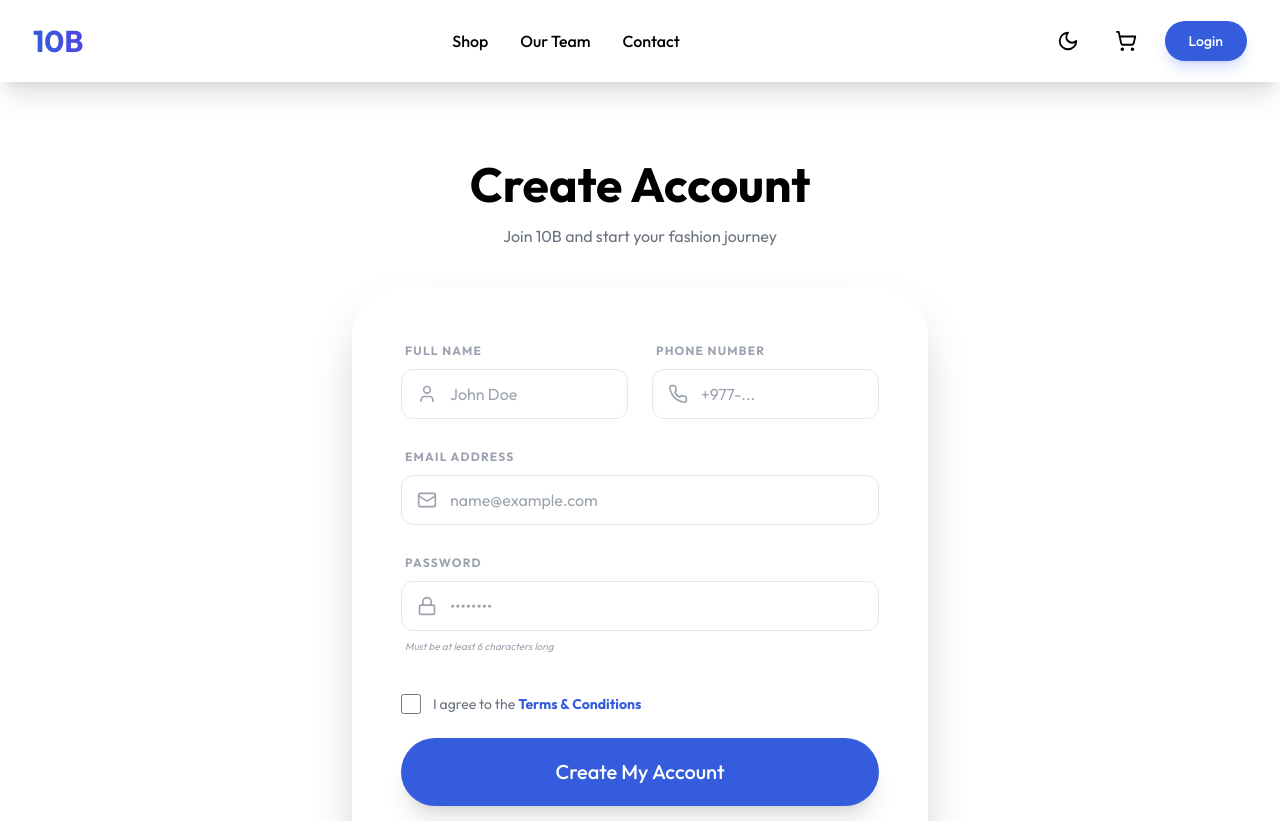
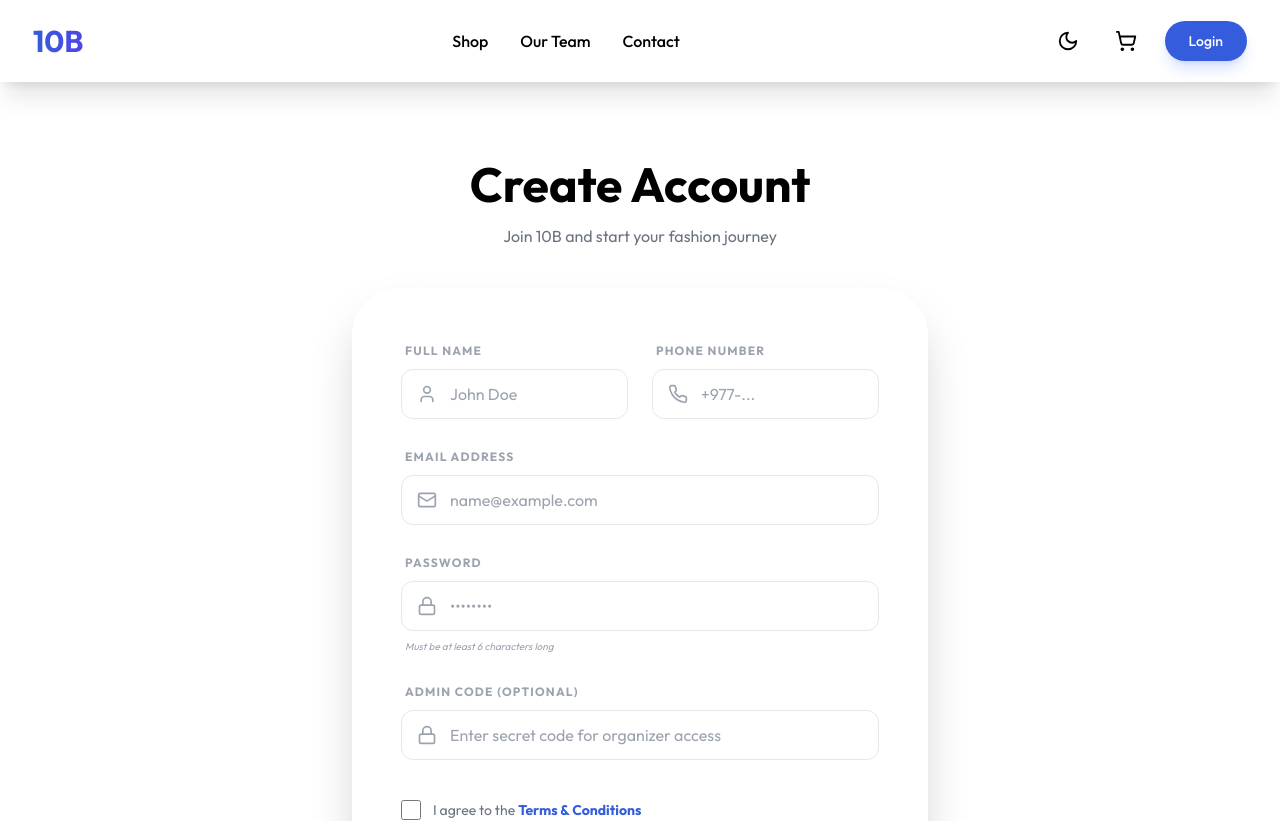
Before and after one commit to prabin982/10B, a React (Vite) app in the folder client/: page /register in a window 1280 px wide. Shown: the top 821 px of the page. Built offline with nearby package versions, Linux system fonts and the light colour scheme; no server answers.

Commit message:
Admin & Organizer Portal Fix: Added secret key registration and updated dashboard links

```diff
--- a/client/src/components/Navbar.jsx
+++ b/client/src/components/Navbar.jsx
@@ -89,7 +89,7 @@ const Navbar = () => {
                     <Link to="/shop" onClick={() => setIsOpen(false)} className="block font-medium">Shop</Link>
                     <Link to="/about" onClick={() => setIsOpen(false)} className="block font-medium">Our Team</Link>
                     <Link to="/contact" onClick={() => setIsOpen(false)} className="block font-medium">Contact</Link>
-                    {userInfo?.role === 'admin' && (
+                    {(userInfo?.role === 'admin' || userInfo?.role === 'organizer') && (
                         <Link to="/admin" onClick={() => setIsOpen(false)} className="block font-bold text-primary-600">Admin Panel</Link>
                     )}
                 </div>
--- a/client/src/pages/Register.jsx
+++ b/client/src/pages/Register.jsx
@@ -10,7 +10,7 @@ const Register = () => {
         email: '',
         phone: '',
         password: '',
-        role: 'user'
+        adminCode: ''
     });
 
     const { register, userInfo, loading, error } = useAuthStore();
@@ -110,6 +110,20 @@ const Register = () => {
                             <p className="text-[10px] text-gray-400 px-1 italic">Must be at least 6 characters long</p>
                         </div>
 
+                        <div className="space-y-2">
+                            <label className="text-xs font-bold text-gray-400 uppercase tracking-widest px-1">Admin Code (Optional)</label>
+                            <div className="relative">
+                                <Lock className="absolute left-4 top-1/2 -translate-y-1/2 text-gray-400" size={20} />
+                                <input
+                                    type="text"
+                                    className="premium-input pl-12"
+                                    placeholder="Enter secret code for organizer access"
+                                    value={formData.adminCode}
+                                    onChange={(e) => setFormData({...formData, adminCode: e.target.value})}
+                                />
+                            </div>
+                        </div>
+
                         <div className="pt-4">
                             <label className="flex items-center gap-3 cursor-pointer group">
                                 <input type="checkbox" required className="w-5 h-5 rounded border-gray-300 text-primary-600 focus:ring-primary-600" />
```
Also changed, not shown: 1 other file (tests, documents, lock files or other folders).
